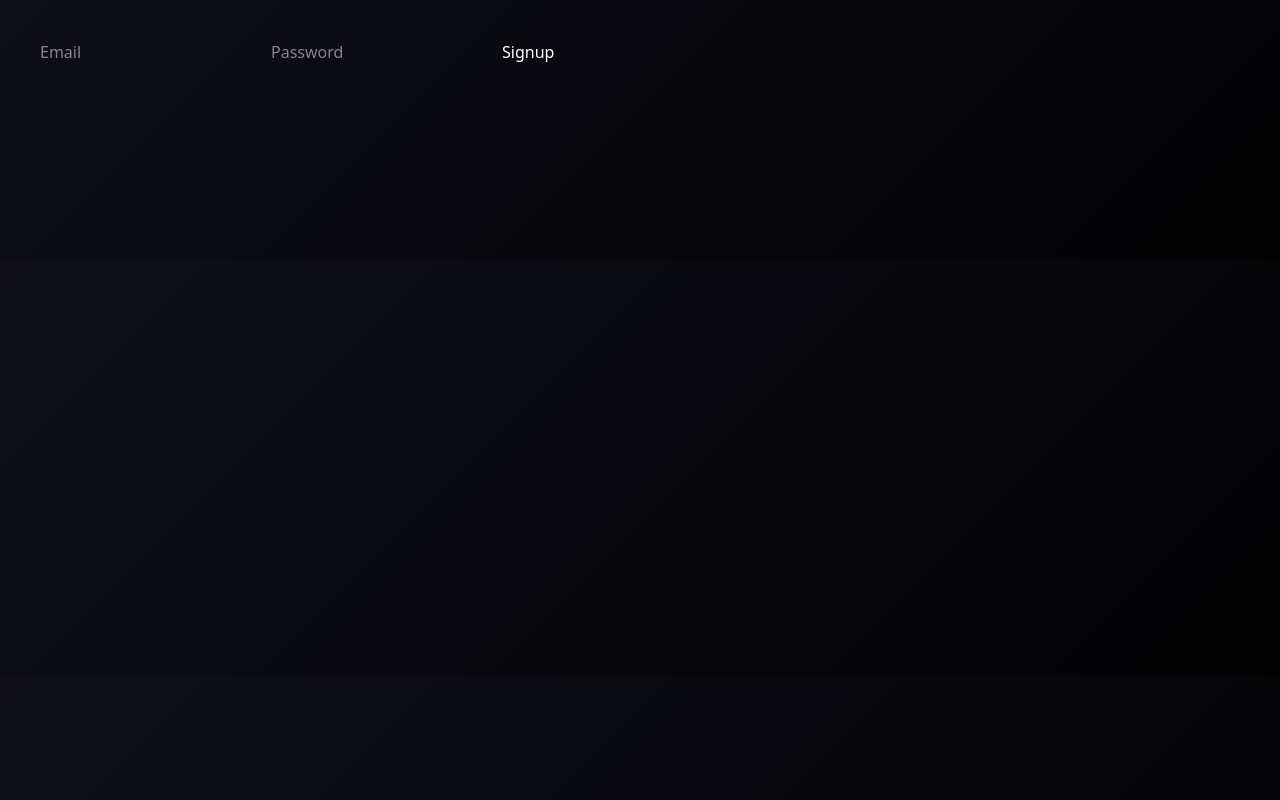
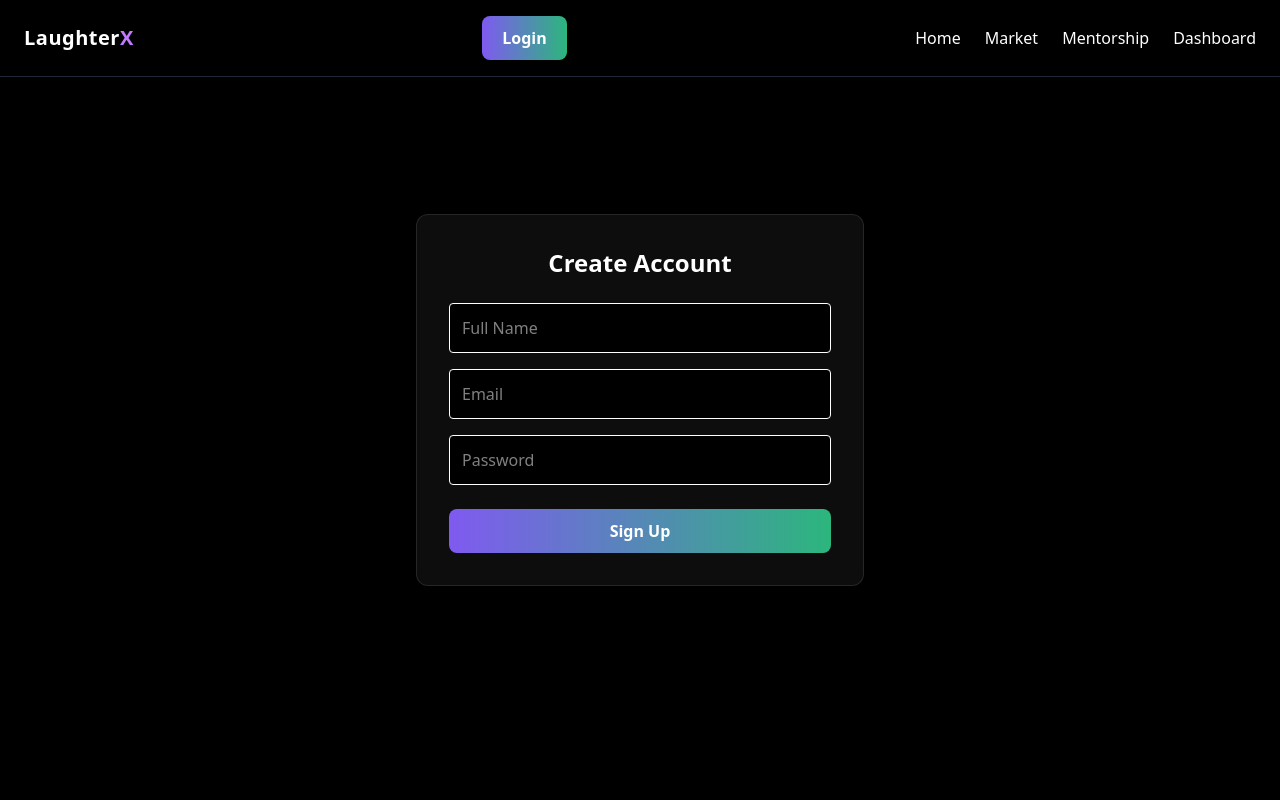
Before and after one commit to TechgirlShully/laughterXchange, a Next.js app: page /signup in a window 1280 px wide. Built offline with nearby package versions, Linux system fonts and the light colour scheme.

Commit message:
fixed dashboard

```diff
--- a/app/dashboard/page.tsx
+++ b/app/dashboard/page.tsx
@@ -12,8 +12,9 @@ export default function Dashboard() {
   const [signals, setSignals] = useState<any[]>([]);
   const [isAdmin, setIsAdmin] = useState(false);
   const [users, setUsers] = useState<any[]>([]);
+  const [userData, setUserData] = useState<any>(null);
 
-  // FORM STATES
+  // FORM STATES (ADMIN)
   const [pair, setPair] = useState("");
   const [type, setType] = useState("BUY");
   const [entry, setEntry] = useState("");
@@ -63,7 +64,7 @@ export default function Dashboard() {
 
       const { data: profile } = await supabase
         .from("profiles")
-        .select("is_admin, is_paid")
+        .select("full_name, is_admin, is_paid")
         .eq("id", auth.user.id)
         .single();
 
@@ -71,6 +72,14 @@ export default function Dashboard() {
       const isPaidUser = profile?.is_paid === true;
 
       setIsAdmin(isAdminUser);
+
+      // SAVE USER DATA
+      setUserData({
+        name: profile?.full_name || "No Name",
+        email: auth.user.email,
+        isAdmin: isAdminUser,
+        isPaid: isPaidUser,
+      });
 
       // ❌ BLOCK UNPAID USERS (ADMIN BYPASS)
       if (!isAdminUser && !isPaidUser) {
@@ -87,7 +96,7 @@ export default function Dashboard() {
 
       setLoading(false);
 
-      // 🔥 REALTIME SIGNALS
+      // 🔥 REALTIME
       const channel = supabase
         .channel("signals-channel")
         .on(
@@ -174,26 +183,75 @@ export default function Dashboard() {
     fetchUsers();
   };
 
+  const totalSignals = signals.length;
+
   // ⏳ LOADING
   if (loading) {
-    return <div className="text-white p-10">Checking access...</div>;
+    return <div className="text-white p-10">Loading dashboard...</div>;
   }
 
   return (
     <main className="min-h-screen dashboard-bg text-white">
       <Navbar />
 
-      <div className="p-6 pt-25">
+      <div className="p-6">
 
         {/* HEADER */}
         <div className="flex justify-between mb-6">
-          <h1 className="text-2xl font-bold">Trading Dashboard</h1>
+          <h1 className="text-2xl font-bold">
+            {isAdmin ? "Admin Dashboard" : "User Dashboard"}
+          </h1>
           <p className="text-green-400 animate-pulse">● Live</p>
         </div>
 
-        {/* ADMIN PANEL */}
+        {/* USER PROFILE CARD */}
+        {userData && (
+          <div className="glass p-6 mb-6 flex flex-col md:flex-row justify-between gap-6">
+
+            <div>
+              <h2 className="text-xl font-bold">
+                {userData.name}
+              </h2>
+
+              <p className="text-gray-400">
+                {userData.email}
+              </p>
+
+              <p className="mt-2">
+                Status:{" "}
+                {userData.isAdmin ? (
+                  <span className="text-purple-400">Admin</span>
+                ) : userData.isPaid ? (
+                  <span className="text-green-400">Active</span>
+                ) : (
+                  <span className="text-red-400">Free</span>
+                )}
+              </p>
+            </div>
+
+            <div className="grid grid-cols-2 gap-4">
+
+              <div className="glass p-4 text-center">
+                <p className="text-gray-400 text-sm">Signals</p>
+                <h3 className="text-lg font-bold">{totalSignals}</h3>
+              </div>
+
+              <div className="glass p-4 text-center">
+                <p className="text-gray-400 text-sm">Access</p>
+                <h3 className="text-lg font-bold">
+                  {userData.isPaid || userData.isAdmin ? "Full" : "Limited"}
+                </h3>
+              </div>
+
+            </div>
+
+          </div>
+        )}
+
+        {/* ================= ADMIN SECTION ================= */}
         {isAdmin && (
           <>
+            {/* SIGNAL CONTROL */}
             <div className="glass p-6 mb-10">
 
               <h2 className="font-bold mb-4">
@@ -257,7 +315,11 @@ export default function Dashboard() {
               {users.map((user) => (
                 <div key={user.id} className="flex justify-between mb-2">
 
-                  <p>{user.id.slice(0, 8)}...</p>
+                  <div>
+                    <p className="font-semibold">
+                      {user.full_name || "No Name"}
+                    </p>
+                  </div>
 
                   {user.is_paid ? (
                     <span className="text-green-400">Paid</span>
@@ -276,7 +338,7 @@ export default function Dashboard() {
           </>
         )}
 
-        {/* SIGNALS */}
+        {/* ================= USER SIGNALS ================= */}
         <div>
           <h2 className="text-xl font-bold mb-4">Live Signals</h2>
 
--- a/app/signup/page.tsx
+++ b/app/signup/page.tsx
@@ -3,44 +3,90 @@
 import { useState } from "react";
 import { supabase } from "@/lib/supabase";
 import { useRouter } from "next/navigation";
+import Navbar from "@/components/Navbar";
 
 export default function Signup() {
   const router = useRouter();
 
+  const [name, setName] = useState("");
   const [email, setEmail] = useState("");
   const [password, setPassword] = useState("");
 
   const signup = async () => {
-    const { data } = await supabase.auth.signUp({
+    if (!name || !email || !password) {
+      alert("Please fill all fields");
+      return;
+    }
+
+    // 🔐 CREATE USER + SAVE NAME IN METADATA
+    const { data, error } = await supabase.auth.signUp({
       email,
       password,
+      options: {
+        data: {
+          full_name: name,
+        },
+      },
     });
 
+    if (error) {
+      alert(error.message);
+      return;
+    }
+
+    // 🧠 CREATE PROFILE (SAFE INSERT)
     if (data.user) {
-      await supabase.from("profiles").insert({
+      await supabase.from("profiles").upsert({
         id: data.user.id,
-        email,
+        full_name: name,
         is_paid: false,
         is_admin: false,
       });
     }
 
+    alert("Signup successful! You can now login.");
     router.push("/login");
   };
 
   return (
-    <div className="p-10 text-white">
+    <main className="min-h-screen flex items-center justify-center bg-black text-white">
+      <Navbar />
+
+      <div className="glass p-8 w-full max-w-md">
+
+        <h1 className="text-2xl font-bold mb-6 text-center">
+          Create Account
+        </h1>
+
         <input
+          type="text"
+          placeholder="Full Name"
+          className="w-full p-3 mb-4 bg-black border rounded"
+          value={name}
+          onChange={(e) => setName(e.target.value)}
+        />
+
+        <input
+          type="email"
           placeholder="Email"
+          className="w-full p-3 mb-4 bg-black border rounded"
+          value={email}
           onChange={(e) => setEmail(e.target.value)}
         />
+
         <input
+          type="password"
           placeholder="Password"
-        type="password"
+          className="w-full p-3 mb-6 bg-black border rounded"
+          value={password}
           onChange={(e) => setPassword(e.target.value)}
         />
 
-      <button onClick={signup}>Signup</button>
+        <button onClick={signup} className="btn-primary w-full">
+          Sign Up
+        </button>
+
       </div>
+    </main>
   );
 }
```
Lines whose indentation alone changed are shown as unchanged.
